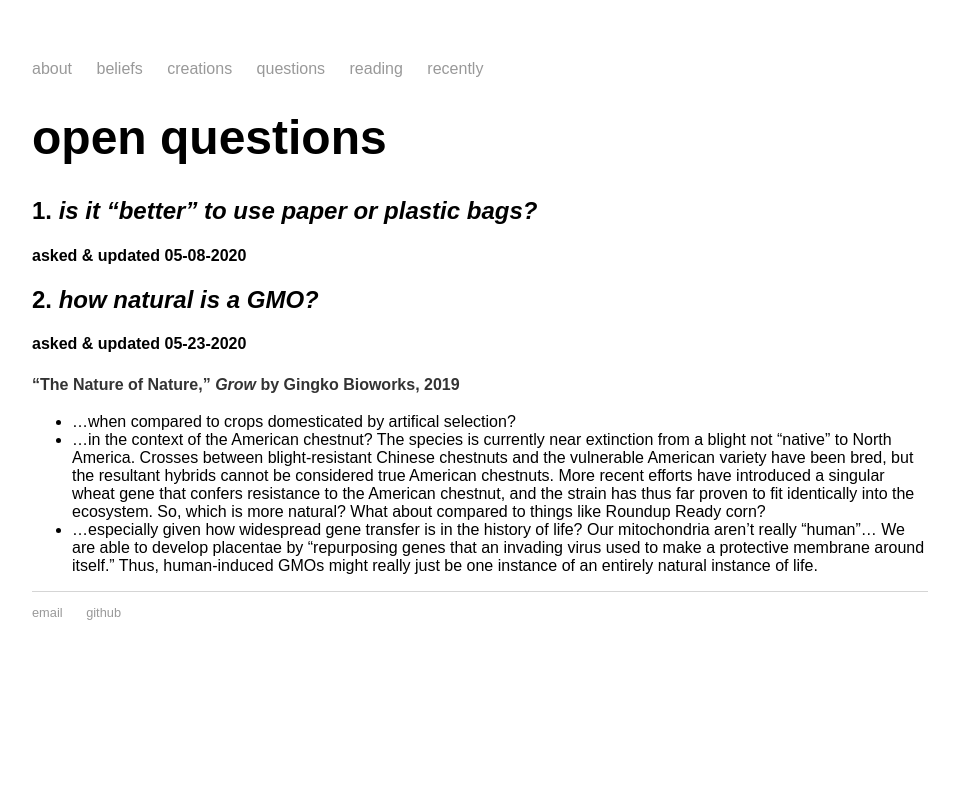
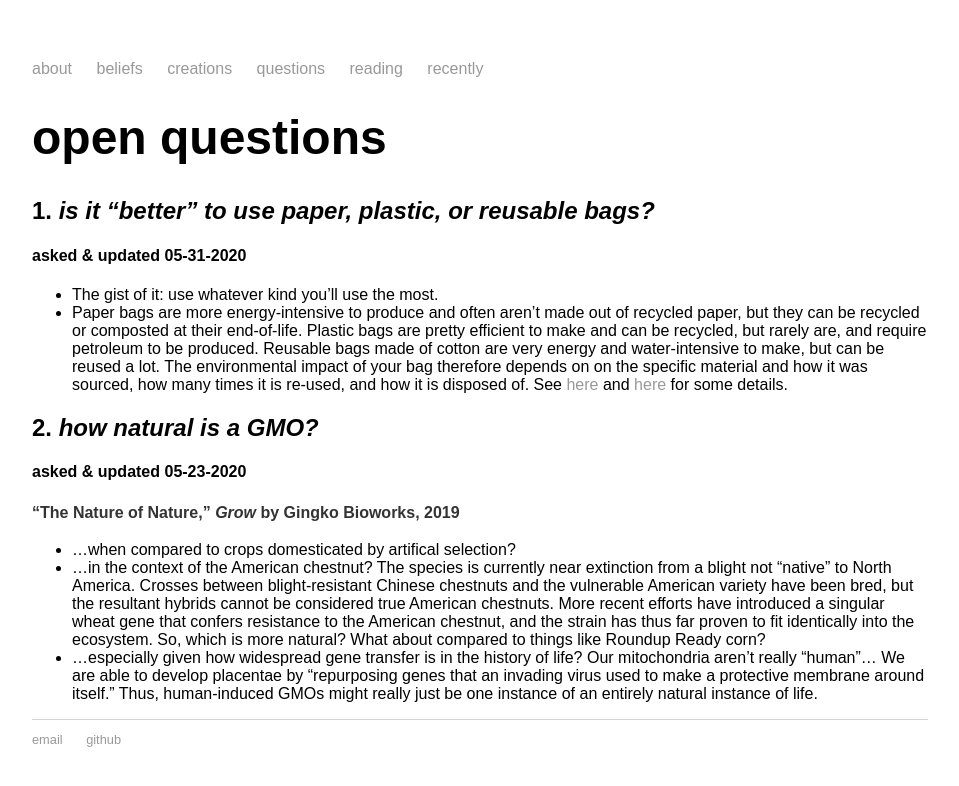
Before and after one commit to mayasheth/mayasheth.github.io, a Jekyll site: the page built from questions/index.md, in a window 1280 px wide. Shown: the top 786 px of the page, without its empty margins (160-1119 px from the left). Built offline with Jekyll 4.4.1, drawn with Linux system fonts in a browser that asks for light colours.

Commit message:
Update index.md

```diff
--- a/questions/index.md
+++ b/questions/index.md
@@ -6,8 +6,10 @@ title: open questions
 
 # open questions
 
-## 1. _is it "better" to use paper or plastic bags?_
-#### asked & updated 05-08-2020
+## 1. _is it "better" to use paper, plastic, or reusable bags?_
+#### asked & updated 05-31-2020
+* The gist of it: use whatever kind you'll use the most.
+* Paper bags are more energy-intensive to produce and often aren't made out of recycled paper, but they can be recycled or composted at their end-of-life. Plastic bags are pretty efficient to make and can be recycled, but rarely are, and require petroleum to be produced. Reusable bags made of cotton are very energy and water-intensive to make, but can be reused a lot. The environmental impact of your bag therefore depends on on the specific material and how it was sourced, how many times it is re-used, and how it is disposed of. See [here](https://stanfordmag.org/contents/paper-plastic-or-reusable) and [here](https://www2.mst.dk/Udgiv/publications/2018/02/978-87-93614-73-4.pdf) for some details.
 
 ## 2. _how natural is a GMO?_
 #### asked & updated 05-23-2020
```
